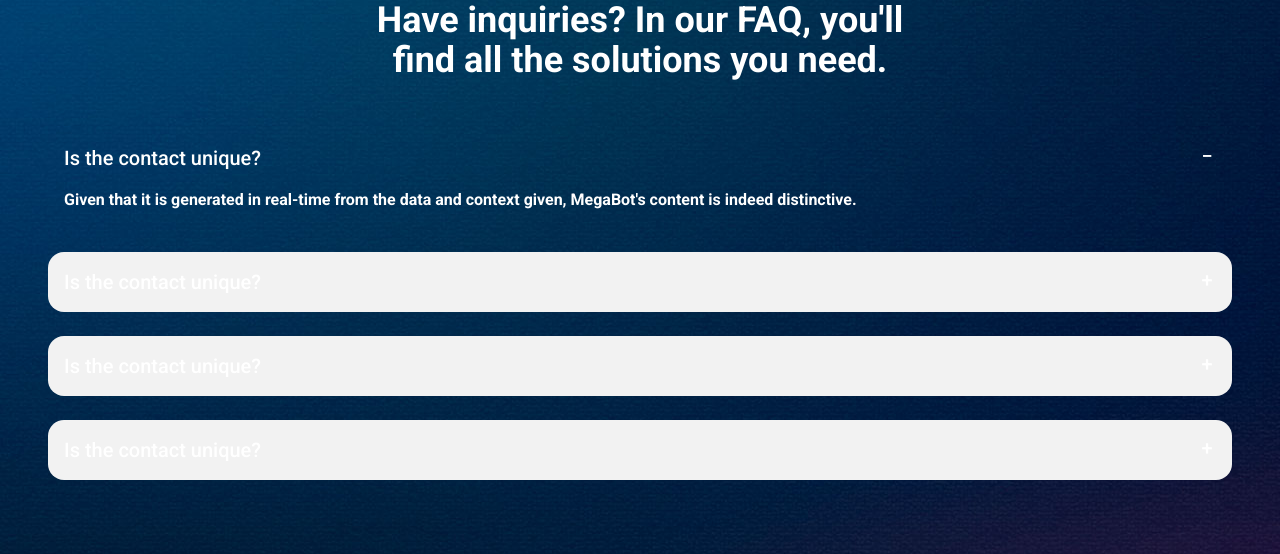
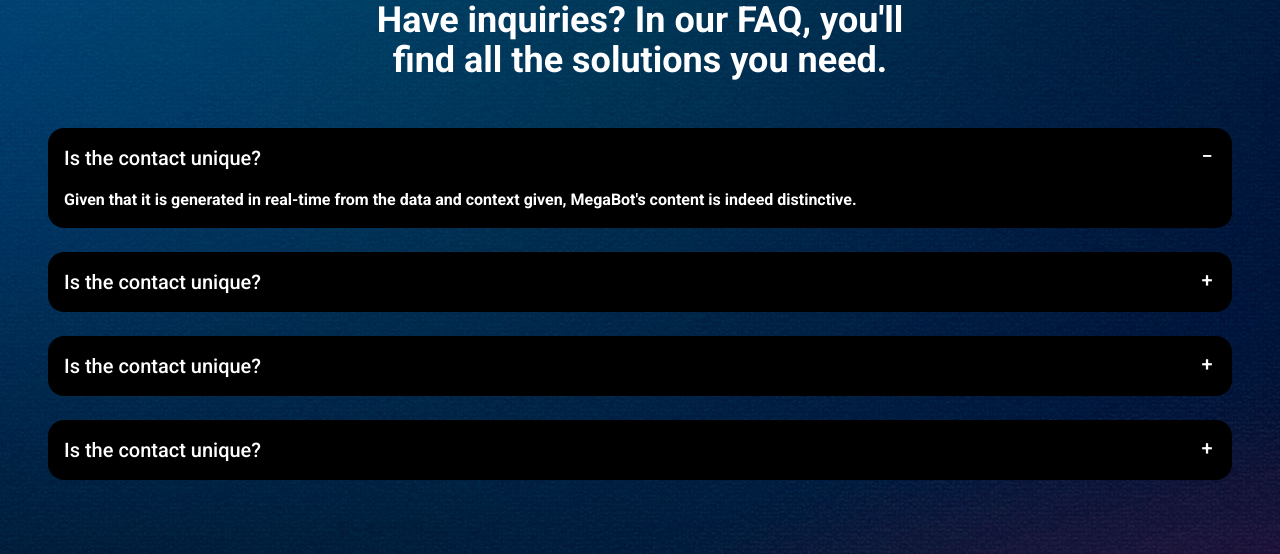
Before and after one commit to mosabbirrahman/ai, a plain HTML site: page index.html in a window 1280 px wide. Shown: the part 2880-3434 px from the top of the page. Drawn offline with nearby package versions, Linux system fonts and the light colour scheme.

Commit message:
collapes

```diff
--- a/index.html
+++ b/index.html
@@ -218,7 +218,7 @@
     <h1 class="text-4xl text-center">Have inquiries? In our FAQ, you'll <br> find all the solutions you need.</h1>
     <div class="py-12">
 
-        <div class="collapse collapse-plus ">
+        <div class="collapse collapse-plus bg-black">
             <input type="radio" name="my-accordion-3" checked="checked" />
             <div class="collapse-title text-xl font-medium">Is the contact unique?</div>
             <div class="collapse-content">
@@ -226,7 +226,7 @@
             </div>
           </div>
           <br>
-          <div class="collapse collapse-plus bg-base-200">
+          <div class="collapse collapse-plus bg-black">
             <input type="radio" name="my-accordion-3"  />
             <div class="collapse-title text-xl font-medium">Is the contact unique?</div>
             <div class="collapse-content">
@@ -234,7 +234,7 @@
             </div>
           </div>
           <br>
-          <div class="collapse collapse-plus bg-base-200">
+          <div class="collapse collapse-plus bg-black">
             <input type="radio" name="my-accordion-3" />
             <div class="collapse-title text-xl font-medium">Is the contact unique?</div>
             <div class="collapse-content">
@@ -242,7 +242,7 @@
             </div>
           </div>
           <br>
-          <div class="collapse collapse-plus bg-base-200 ">
+          <div class="collapse collapse-plus bg-black ">
             <input type="radio" name="my-accordion-3" />
             <div class="collapse-title text-xl font-medium">Is the contact unique?</div>
             <div class="collapse-content">
```
